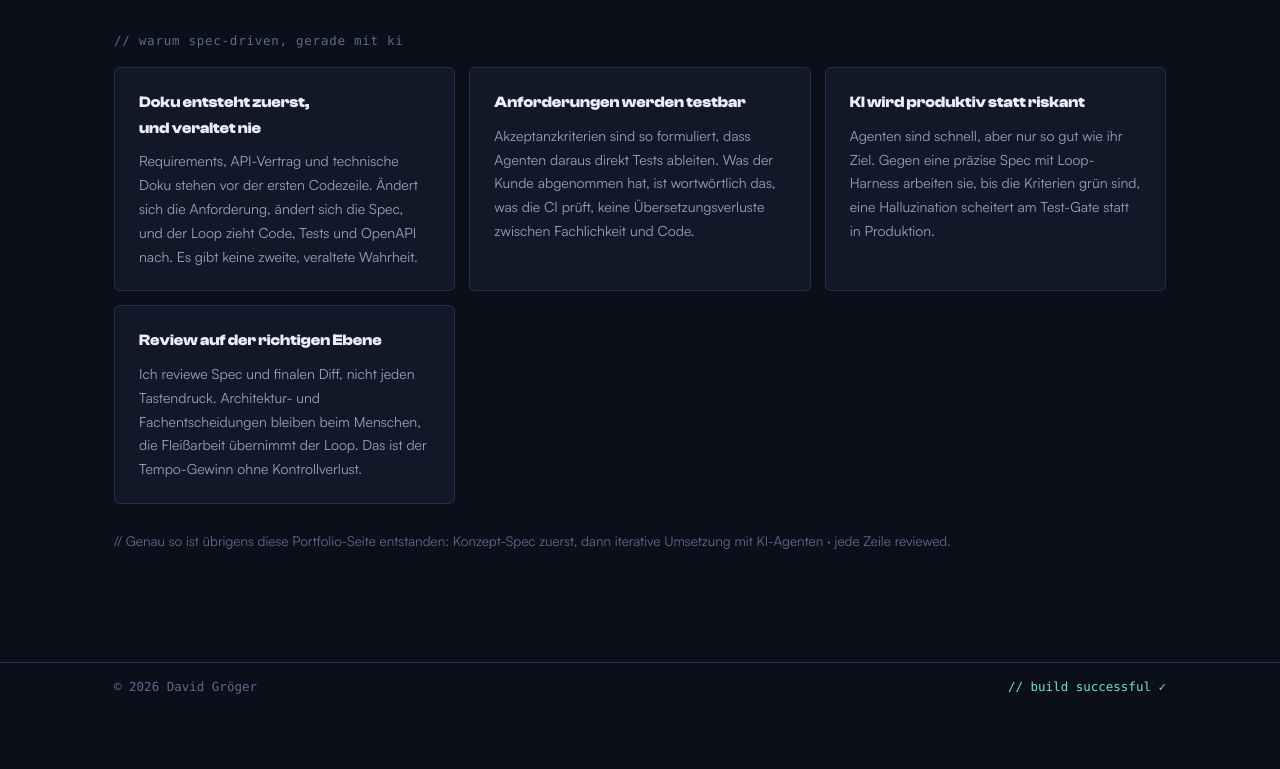
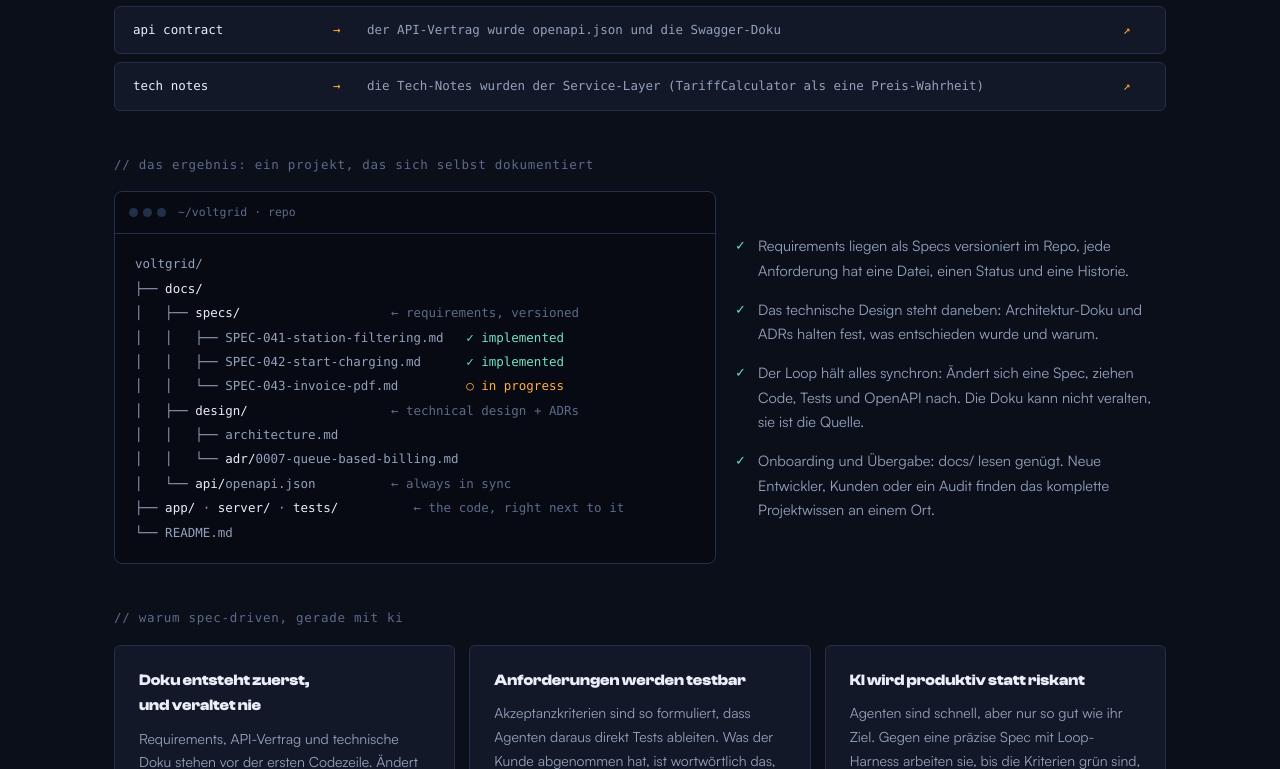
Before and after one commit to XainDavidGroeger/website, a Nuxt app: page /sandbox/spec in a window 1280 px wide. Shown: the part 1430-2199 px from the top of the page. Before the commit the page ends 2142 px from the top, so only its background shows below. Built offline with nearby package versions, Linux system fonts and the light colour scheme.

Commit message:
Spec-Seite: Requirements + technisches Design als Repo-Artefakte sichtbar, Repo-Baum-Sektion, Doku-Sync im Harness-Lauf

```diff
--- a/app/pages/sandbox/spec.vue
+++ b/app/pages/sandbox/spec.vue
@@ -58,8 +58,9 @@ const lines: HarnessLine[] = [
   { text: '[iter 2] agent:code   TariffCalculator: include baseFee()', kind: 'dim', delay: 450 },
   { text: '[iter 2] running suite … 6 passed', kind: 'ok', delay: 600, tick: ['AC-4', 'AC-6'] },
   { text: '', delay: 200 },
-  { text: '→ docs: openapi.json in sync with contract ✓', kind: 'info', delay: 350 },
-  { text: '→ docs: README + sequence diagram updated ✓', kind: 'info', delay: 350 },
+  { text: '→ docs/api/openapi.json in sync with contract ✓', kind: 'info', delay: 350 },
+  { text: '→ docs/design/architecture.md · sequence updated ✓', kind: 'info', delay: 350 },
+  { text: '→ docs/specs/SPEC-042.md · status: approved → implemented ✓', kind: 'info', delay: 350 },
   { text: '', delay: 200 },
   { text: '● SPEC-042 green · 2 iterations · handed to david.review()', kind: 'done', delay: 400 },
 ]
@@ -139,6 +140,8 @@ const mappings = [
       <span class="stage-chip">{{ t('sandbox.spec.flowArtifacts') }}</span>
       <span class="flow-arrow">→</span>
       <span class="stage-chip amber">david.review()</span>
+      <span class="flow-arrow">→</span>
+      <span class="stage-chip mint">{{ t('sandbox.spec.flowResult') }}</span>
     </div>
 
     <!-- Split: Spec + Harness -->
@@ -163,8 +166,8 @@ const mappings = [
           </ul>
           <p class="h2">## API Contract</p>
           <p class="text mono">POST /api/v1/sessions {'{'} stationId, connectorType, estimatedKwh {'}'} → 201 | 422</p>
-          <p class="h2">## Tech Notes</p>
-          <p class="text">pricing single source: TariffCalculator (reused by billing worker) · SessionStarted event → realtime hub</p>
+          <p class="h2">## Technical Design</p>
+          <p class="text">layers: controller → action → TariffCalculator (single pricing source, reused by billing worker) · SessionStarted event → realtime hub · errors as dedicated exceptions → 422 field errors</p>
         </div>
       </div>
 
@@ -191,6 +194,37 @@ const mappings = [
           <span class="to">{{ t(`sandbox.spec.${mapping.toKey}`) }}</span>
           <span class="go">↗</span>
         </NuxtLinkLocale>
+      </div>
+    </section>
+
+    <!-- Das Ergebnis: voll dokumentiertes Projekt -->
+    <section v-reveal class="result">
+      <p class="sub">// {{ t('sandbox.spec.resultTitle') }}</p>
+      <div class="result-grid">
+        <div class="tree-panel">
+          <div class="bar">
+            <span class="dots"><i /><i /><i /></span>
+            <span class="title">~/voltgrid · repo</span>
+          </div>
+          <pre class="tree">voltgrid/
+├── <span class="dir">docs/</span>
+│   ├── <span class="dir">specs/</span>                    <span class="cmt">← requirements, versioned</span>
+│   │   ├── SPEC-041-station-filtering.md   <span class="ok">✓ implemented</span>
+│   │   ├── SPEC-042-start-charging.md      <span class="ok">✓ implemented</span>
+│   │   └── SPEC-043-invoice-pdf.md         <span class="wip">○ in progress</span>
+│   ├── <span class="dir">design/</span>                   <span class="cmt">← technical design + ADRs</span>
+│   │   ├── architecture.md
+│   │   └── <span class="dir">adr/</span>0007-queue-based-billing.md
+│   └── <span class="dir">api/</span>openapi.json          <span class="cmt">← always in sync</span>
+├── <span class="dir">app/</span> · <span class="dir">server/</span> · <span class="dir">tests/</span>          <span class="cmt">← the code, right next to it</span>
+└── README.md</pre>
+        </div>
+        <ul class="result-points">
+          <li>{{ t('sandbox.spec.r1') }}</li>
+          <li>{{ t('sandbox.spec.r2') }}</li>
+          <li>{{ t('sandbox.spec.r3') }}</li>
+          <li>{{ t('sandbox.spec.r4') }}</li>
+        </ul>
       </div>
     </section>
 
@@ -481,6 +515,71 @@ const mappings = [
   }
 }
 
+/* ---------- Ergebnis: Repo-Baum ---------- */
+.result {
+  margin-top: 44px;
+}
+.result-grid {
+  display: grid;
+  grid-template-columns: minmax(0, 1.4fr) minmax(0, 1fr);
+  gap: 20px;
+  align-items: center;
+}
+@media (max-width: 860px) {
+  .result-grid {
+    grid-template-columns: 1fr;
+  }
+}
+.tree-panel {
+  border: 1px solid var(--line);
+  border-radius: 8px;
+  background: var(--bg-deep);
+  overflow: hidden;
+}
+.tree {
+  margin: 0;
+  padding: 18px 20px;
+  font-family: var(--font-mono);
+  font-size: 12.5px;
+  line-height: 1.95;
+  color: var(--muted);
+  overflow-x: auto;
+}
+.tree .dir {
+  color: var(--text);
+}
+.tree .cmt {
+  color: var(--faint);
+}
+.tree .ok {
+  color: var(--mint);
+}
+.tree .wip {
+  color: var(--amber);
+}
+.result-points {
+  list-style: none;
+  margin: 0;
+  padding: 0;
+  display: flex;
+  flex-direction: column;
+  gap: 14px;
+}
+.result-points li {
+  color: var(--muted);
+  font-size: 14.5px;
+  line-height: 1.7;
+  padding-left: 22px;
+  position: relative;
+}
+.result-points li::before {
+  content: '✓';
+  position: absolute;
+  left: 0;
+  color: var(--mint);
+  font-family: var(--font-mono);
+}
+
 /* ---------- Vorteile ---------- */
 .benefits {
   margin-top: 44px;
--- a/i18n/locales/de.json
+++ b/i18n/locales/de.json
@@ -98,10 +98,16 @@
     },
     "spec": {
       "title": "Spec-Driven mit KI",
-      "lede": "So arbeite ich: Erst die Spec, Ziel, Akzeptanzkriterien, API-Vertrag, technische Notizen. Dann arbeitet ein Agenten-Loop-Harness dagegen: implementieren, testen, nachbessern, bis jedes Kriterium grün ist. Links die Spec von SPEC-042, rechts der Loop. Schau zu, wie die Checkboxen abgehakt werden.",
-      "flowSpec": "spec + doku",
+      "lede": "So arbeite ich: Requirements und technisches Design werden zuerst geschrieben, und zwar als Dateien im Projekt-Repo, nicht als Word-Anhang in einer Mail. Gegen diese Spec arbeitet dann ein Agenten-Loop-Harness: implementieren, testen, nachbessern, bis jedes Kriterium grün ist. Das Ergebnis ist ein Projekt, das sich selbst dokumentiert. Links die Spec von SPEC-042, rechts der Loop. Schau zu, wie die Checkboxen abgehakt werden.",
+      "flowSpec": "requirements + technisches design",
       "flowLoop": "agenten-loop bis grün",
-      "flowArtifacts": "code · tests · openapi · doku",
+      "flowArtifacts": "code · tests · openapi",
+      "flowResult": "voll dokumentiertes projekt",
+      "resultTitle": "das ergebnis: ein projekt, das sich selbst dokumentiert",
+      "r1": "Requirements liegen als Specs versioniert im Repo, jede Anforderung hat eine Datei, einen Status und eine Historie.",
+      "r2": "Das technische Design steht daneben: Architektur-Doku und ADRs halten fest, was entschieden wurde und warum.",
+      "r3": "Der Loop hält alles synchron: Ändert sich eine Spec, ziehen Code, Tests und OpenAPI nach. Die Doku kann nicht veralten, sie ist die Quelle.",
+      "r4": "Onboarding und Übergabe: docs/ lesen genügt. Neue Entwickler, Kunden oder ein Audit finden das komplette Projektwissen an einem Ort.",
       "mappingTitle": "die spec ist die quelle, jedes artefakt dieser sandbox stammt aus ihr",
       "mapTests": "Akzeptanzkriterien wurden 1:1 die Testnamen der Testsuite",
       "mapApi": "der API-Vertrag wurde openapi.json und die Swagger-Doku",
```
Also changed, not shown: i18n/locales/en.json (+9 -3 lines).
